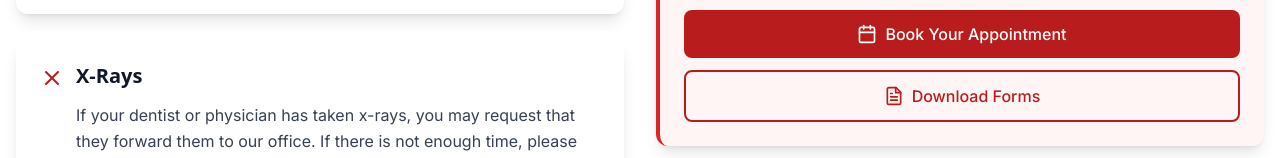
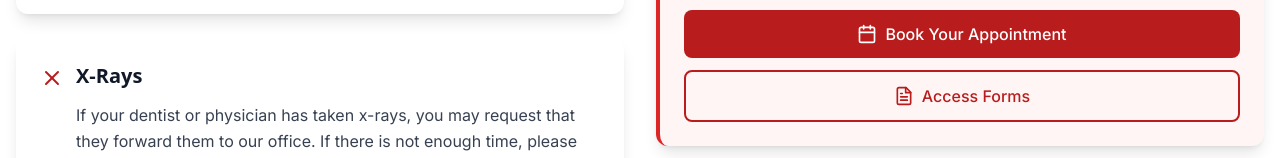
Before and after one commit to nikhil-s1nha/smzoWebsite, a Next.js app: page /patient-info/first-visit in a window 1280 px wide. Shown: the part 788-946 px from the top of the page. Built offline with nearby package versions, Linux system fonts and the light colour scheme.

Commit message:
download to access again

```diff
--- a/app/patient-info/first-visit/page.tsx
+++ b/app/patient-info/first-visit/page.tsx
@@ -180,7 +180,7 @@ export default function FirstVisit() {
                       onClick={() => window.open('https://patientviewer.com/WebFormsGWT/GWT/WebForms/WebForms.html?DOID=9952&RKID=2464&WSDID=75163&NFID=75164&NFID=121484', '_blank')}
                     >
                       <FileText className="w-5 h-5 mr-2" />
-                      Download Forms
+                      Access Forms
                     </motion.button>
                   </div>
                 </motion.div>
```
